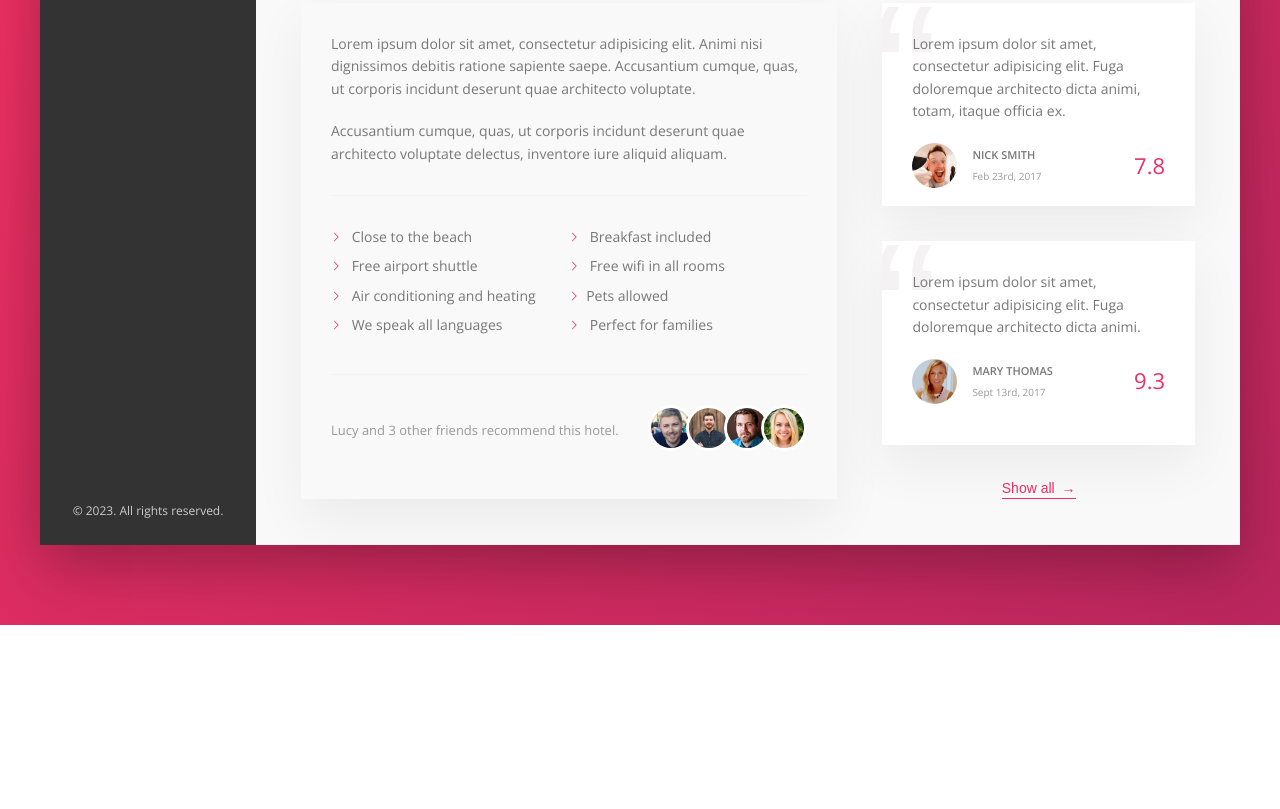
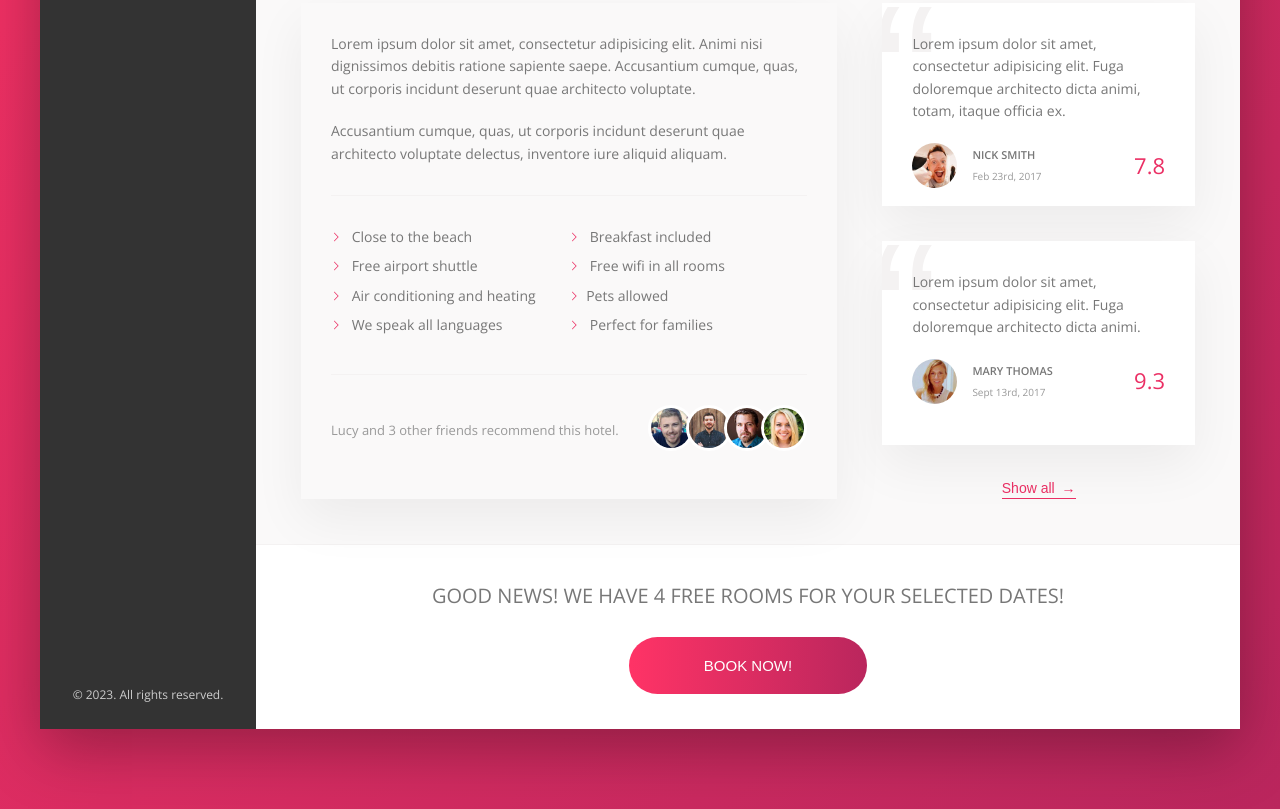
Before and after one commit to samcro85/trillo-project, a website: page index.html in a window 1280 px wide. Shown: the part 644-1453 px from the top of the page. Before the commit the page ends 1269 px from the top, so only its background shows below. Drawn offline with nearby package versions, Linux system fonts and the light colour scheme.

Commit message:
terminata sezione call to action

```diff
--- a/index.html
+++ b/index.html
@@ -245,16 +245,23 @@
                     class="detail__user-review__review__user--photo"
                   />
                   <div class="detail__user-review__review__user__box">
-                    <p class="detail__user-review__review__user__box--name">Nick Smith</p>
-                    <p class="detail__user-review__review__user__box--date">Feb 23rd, 2017</p>
+                    <p class="detail__user-review__review__user__box--name">
+                      Nick Smith
+                    </p>
+                    <p class="detail__user-review__review__user__box--date">
+                      Feb 23rd, 2017
+                    </p>
                   </div>
-                  <div class="detail__user-review__review__user__rating">7.8</div>
+                  <div class="detail__user-review__review__user__rating">
+                    7.8
+                  </div>
                 </figcaption>
               </figure>
 
               <figure class="detail__user-review__review">
                 <blockquote class="detail__user-review__review__quote">
-                  Lorem ipsum dolor sit amet, consectetur adipisicing elit. Fuga doloremque architecto dicta animi.
+                  Lorem ipsum dolor sit amet, consectetur adipisicing elit. Fuga
+                  doloremque architecto dicta animi.
                 </blockquote>
                 <figcaption class="detail__user-review__review__user">
                   <img
@@ -263,14 +270,29 @@
                     class="detail__user-review__review__user--photo"
                   />
                   <div class="detail__user-review__review__user__box">
-                    <p class="detail__user-review__review__user__box--name">Mary Thomas</p>
-                    <p class="detail__user-review__review__user__box--date">Sept 13rd, 2017</p>
+                    <p class="detail__user-review__review__user__box--name">
+                      Mary Thomas
+                    </p>
+                    <p class="detail__user-review__review__user__box--date">
+                      Sept 13rd, 2017
+                    </p>
                   </div>
-                  <div class="detail__user-review__review__user__rating">9.3</div>
+                  <div class="detail__user-review__review__user__rating">
+                    9.3
+                  </div>
                 </figcaption>
               </figure>
               <button class="btn-inline">Show all <span>&rarr;</span></button>
             </div>
+          </div>
+          <div class="cta">
+            <h2 class="cta__book-now">
+              Good news! We have 4 free rooms for your selected dates!
+            </h2>
+            <button class="btn">
+              <span class="btn__visible">Book now!</span>
+              <span class="btn__invisible">Only 4 rooms left</span>
+            </button>
           </div>
         </main>
       </div>
--- a/sass/components/_components.scss
+++ b/sass/components/_components.scss
@@ -431,3 +431,74 @@
     }
   }
 }
+
+////////// ------ CTA ----- /////////////
+.cta {
+  padding: 3.5rem;
+  text-align: center;
+
+  &__book-now {
+    text-transform: uppercase;
+    font-size: 2rem;
+    font-weight: 300;
+    margin-bottom: 2.5rem;
+  }
+}
+
+.btn {
+  position: relative;
+  font-size: 1.5rem;
+  border: none;
+  font-weight: 300;
+  text-transform: uppercase;
+  border-radius: 100px;
+  background-image: linear-gradient(
+    to right,
+    var(--color-primary-light),
+    var(--color-primary-dark)
+  );
+  color: white;
+  overflow: hidden;
+  transition: all .2s;
+  cursor: pointer;
+
+  & > * {
+    display: inline-block;
+    height: 100%;
+    width: 100%;
+    transition: all 0.2s;
+  }
+
+  &__visible {
+    padding: 2rem 7.5rem;
+
+  }
+
+  &__invisible {
+    position: absolute;
+    left: 0;
+    top: -100%;
+    padding: 2rem 0;
+  }
+
+  &:hover &__visible {
+    transform: translateY(100%);
+  }
+
+  &:hover &__invisible {
+    top: 0;
+  }
+
+  &:hover{
+    background-image: linear-gradient(
+    to left,
+    var(--color-primary-light),
+    var(--color-primary-dark)
+  );
+  }
+
+  &:focus{
+    outline: none;
+    animation: pulsate 1s infinite;
+  }
+}
```
Also changed, not shown: css/main.css, dist/main-min.css, 1 other file.
